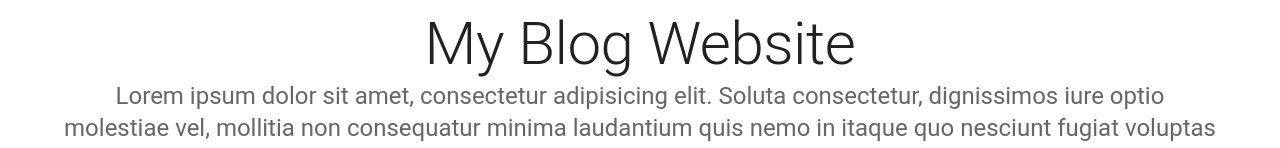
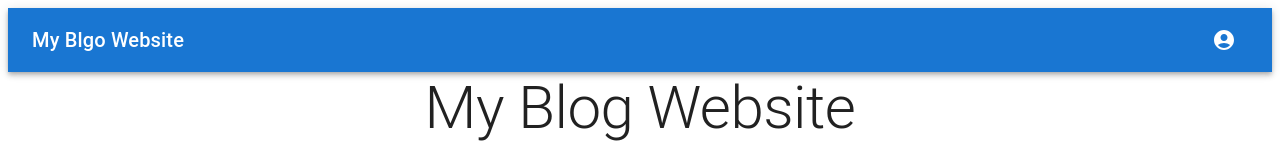
Before and after one commit to Sizzlesina/MUI_course, a React (Vite) app in the folder mui-tutorial/: page / in a window 1280 px wide. Shown: the top 148 px of the page. Built offline with nearby package versions, Linux system fonts and the light colour scheme.

Commit message:
Header added

```diff
--- a/mui-tutorial/src/SPA/pages/HomePage.jsx
+++ b/mui-tutorial/src/SPA/pages/HomePage.jsx
@@ -1,6 +1,7 @@
 /** @format */
 
 import {
+  AppBar,
   Box,
   Button,
   Card,
@@ -9,11 +10,16 @@ import {
   CardMedia,
   Container,
   Grid,
+  IconButton,
+  Menu,
+  MenuItem,
   Stack,
+  Toolbar,
   Typography,
 } from "@mui/material";
 import { Link } from "react-router-dom";
-
+import { AccountCircle } from "@mui/icons-material";
+import { useState } from "react";
 function HomePage() {
   const data = [
     {
@@ -62,8 +68,47 @@ function HomePage() {
       text: " Lorem ipsum dolor sit amet consectetur adipisicing elit. Eum veritatis ipsum ipsa hic reprehenderit culpa quod. Aperiam architecto tempore sit facere nulla! Distinctio libero eveniet fuga fugiat provident. Repudiandae, ad!",
     },
   ];
+  const [anchor, setAnchor] = useState(null);
+  const handleClose = (e) => {
+    setAnchor(null);
+  };
+  const handleMenu = (e) => {
+    setAnchor(e.currentTarget);
+  };
   return (
     <Box>
+      <Box>
+        <AppBar position='static'>
+          <Toolbar>
+            <Typography variant='h6' sx={{ flexGrow: 1 }}>
+              My Blgo Website
+            </Typography>
+            <Box>
+              <IconButton color='inherit' size='large' onClick={handleMenu}>
+                <AccountCircle />
+              </IconButton>
+              <Menu
+                id='menu-appbar'
+                anchorEl={anchor}
+                keepMounted
+                anchorOrigin={{
+                  vertical: "top",
+                  horizontal: "right",
+                }}
+                transformOrigin={{
+                  vertical: "top",
+                  horizontal: "right",
+                }}
+                open={Boolean(anchor)}
+                onClose={handleClose}>
+                <MenuItem onClose={handleClose}>Profile</MenuItem>
+                <MenuItem onClose={handleClose}>My Account</MenuItem>
+                <MenuItem onClose={handleClose}>Logout</MenuItem>
+              </Menu>
+            </Box>
+          </Toolbar>
+        </AppBar>
+      </Box>
       <Box>
         <Container>
           <Typography variant='h2' align='center' color={"text.primary"}>
```
Also changed, not shown: 1 other file (tests, documents, lock files or other folders).
